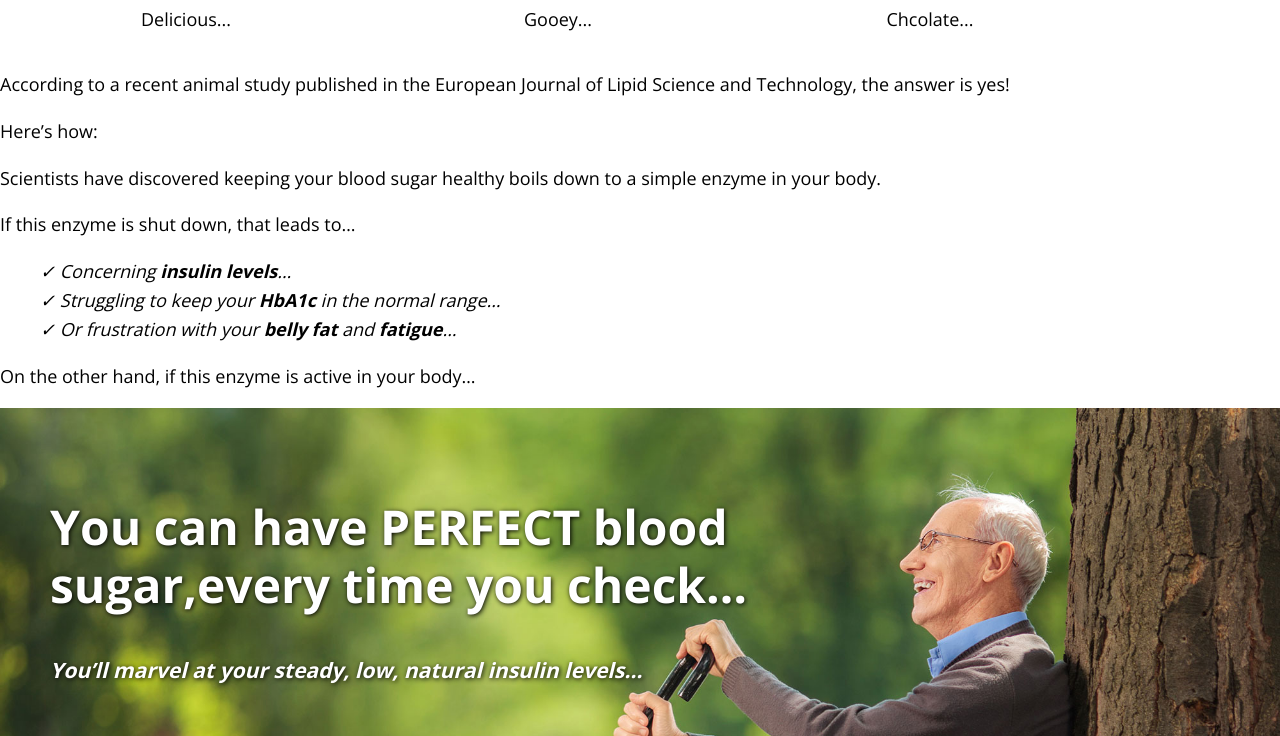
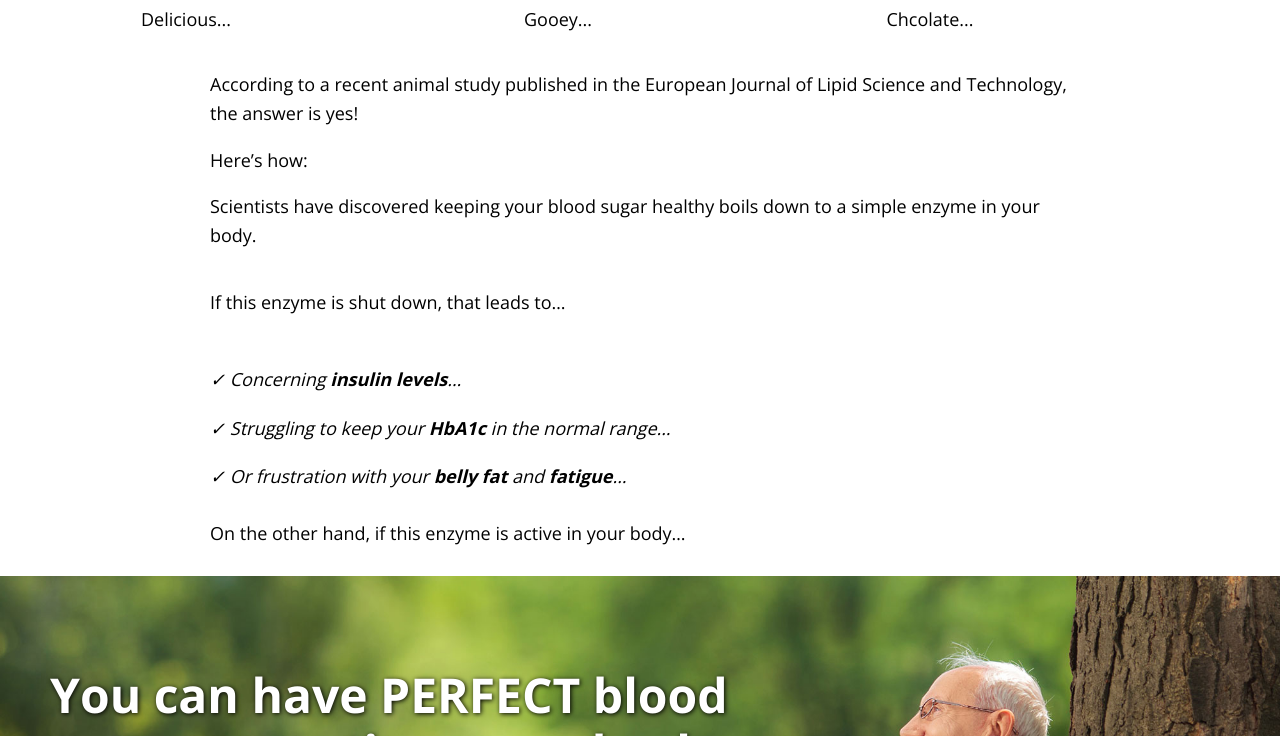
Before and after one commit to adamayd/Tech_Interviews, a plain HTML site: page index.html in a window 1280 px wide. Shown: the part 664-1400 px from the top of the page. Drawn offline with nearby package versions, Linux system fonts and the light colour scheme; a web font is replaced by a local one.

Commit message:
underchoc section complete

```diff
--- a/css/styles.css
+++ b/css/styles.css
@@ -16,6 +16,7 @@ body {
   width: 80%;
   max-width: 900px;
   margin: 0 auto;
+  padding-bottom: 10px;
 }
 
 .innersection p,
@@ -41,9 +42,18 @@ figcaption {
   text-align: center;
 }
 
+.standout {
+  padding: 20px;
+}
+
 .shutdown__list {
   font-style: italic;
   list-style: none;
+  padding-left: 20px;
+}
+
+.shutdown__list li {
+  padding: 10px 0;
 }
 
 .shutdown__list li:before {
--- a/index.html
+++ b/index.html
@@ -40,27 +40,27 @@
     </figure>
   </div>
 
+<section class="underchoc">
+  <div class="innersection">
     <p>According to a recent animal study published in the European Journal of Lipid Science and Technology, the answer is yes!</p>
-
     <p>Here’s how:</p>
-
     <p>Scientists have discovered keeping your blood sugar healthy boils down to a simple enzyme in your body.</p>
-
-	<p>If this enzyme is shut down, that leads to…<p>
-
+    <p class="standout">If this enzyme is shut down, that leads to…</p>
     <ul class="shutdown__list">
       <li>Concerning <strong>insulin levels</strong>…</li>
       <li>Struggling to keep your <strong>HbA1c</strong> in the normal range…</li>
       <li>Or frustration with your <strong>belly fat</strong> and <strong>fatigue</strong>…</li>
     </ul>
     <p>On the other hand, if this enzyme is active in your body…</p>
+  </div>
+</section>
 <!-- /  section 1 text -->
 
 <!-- parallax section text -->
 <section class="parallax">
   <div class="parallax__text">
     <h2 class="parallax__title">You can have PERFECT blood sugar,every time you check…</h2>
-    <h3 class="parallax__subtitle"><em>You’ll marvel at your steady, low, natural insulin levels…</em></h3>
+    <h3><em>You’ll marvel at your steady, low, natural insulin levels…</em></h3>
   </div>
 </section>
 <!-- / parallax section text -->
```
Lines whose indentation alone changed are shown as unchanged.
